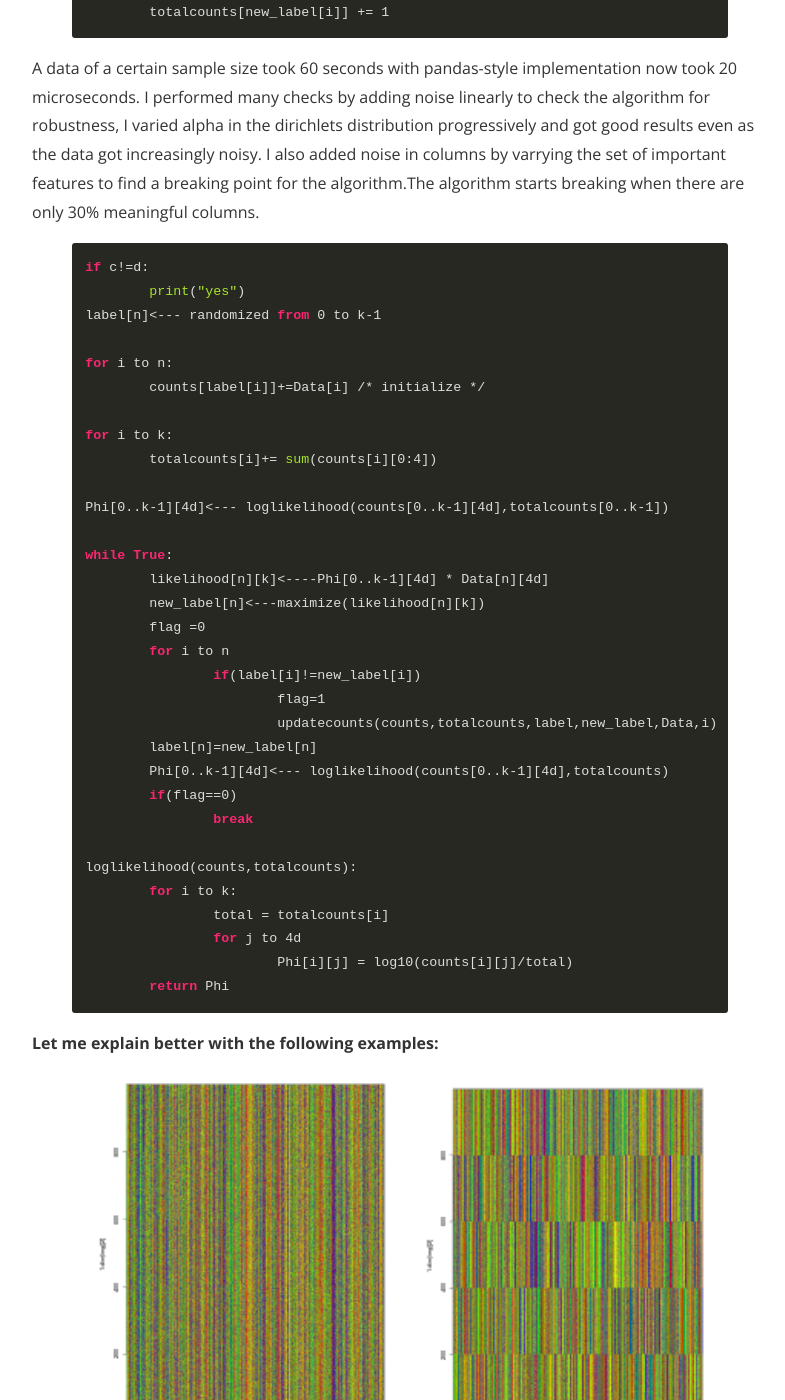
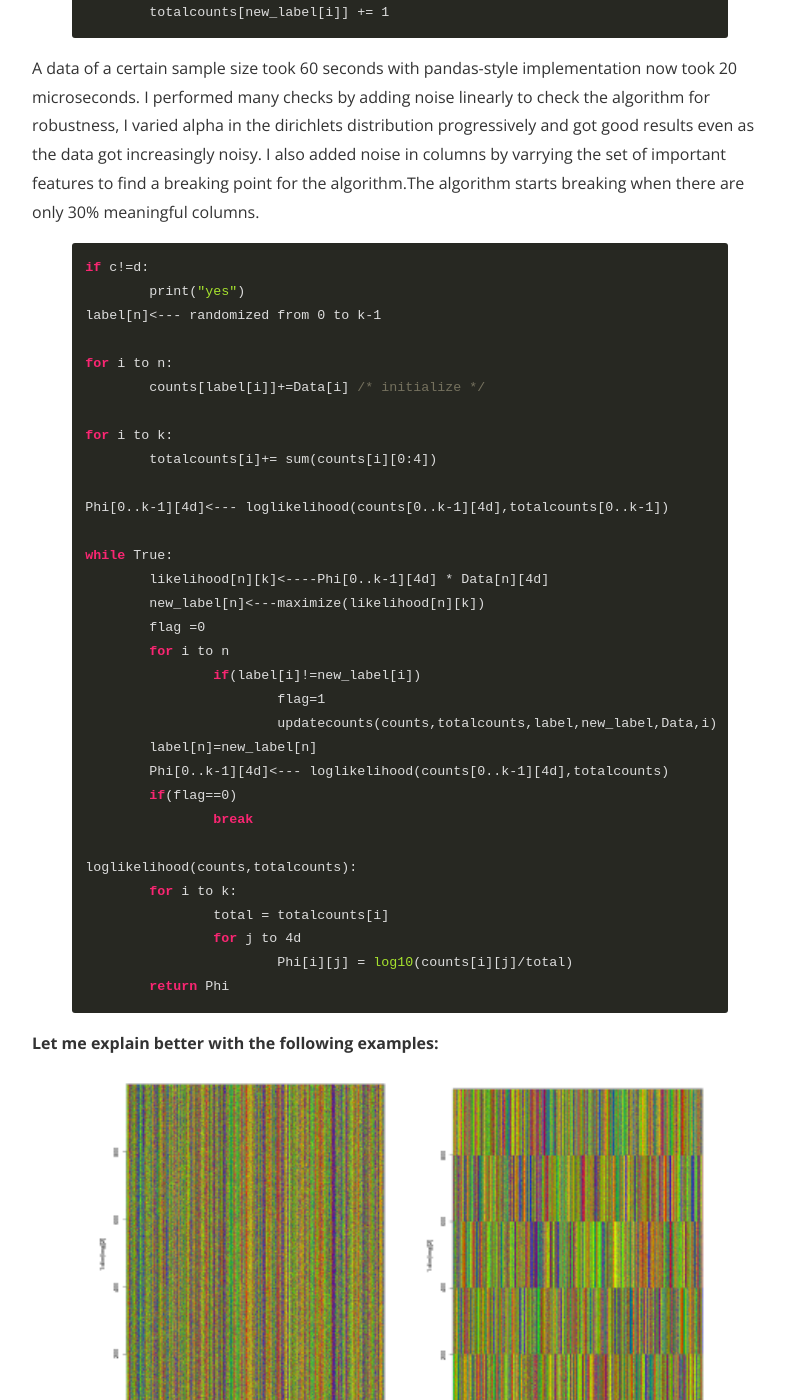
Before and after one commit to ashm8206/ashm8206.github.io, a Jekyll site: the page built from _posts/2017-05-17-K-MeansNCL.markdown, in a window 1280 px wide and 1400 px high, scrolled down 2892 px. Shown: the whole window, without its empty margins (240-1025 px from the left). Built offline with Jekyll 4.4.1, drawn with Linux system fonts in a browser that asks for light colours; nearby versions of some CDN libraries; comment, search, counter and statistics services are not loaded.

Commit message:
highlight style

```diff
--- a/_posts/2017-05-17-K-MeansNCL.markdown
+++ b/_posts/2017-05-17-K-MeansNCL.markdown
@@ -94,7 +94,7 @@ updatecounts(counts,totalcounts,label,new_label,Data,i)
 
 A data of a certain sample size took 60 seconds with pandas-style implementation now took 20 microseconds.
 I performed many checks by adding noise linearly to check the algorithm for robustness, I varied alpha in the dirichlets distribution progressively and got good results even as the data got increasingly noisy. I also added noise in columns by varrying the set of important features to find a breaking point for the algorithm.The algorithm starts breaking when there are only 30% meaningful columns.
-{% highlight python %}
+{% highlight c %}
 if c!=d:
 	print("yes")
 label[n]<--- randomized from 0 to k-1
```
